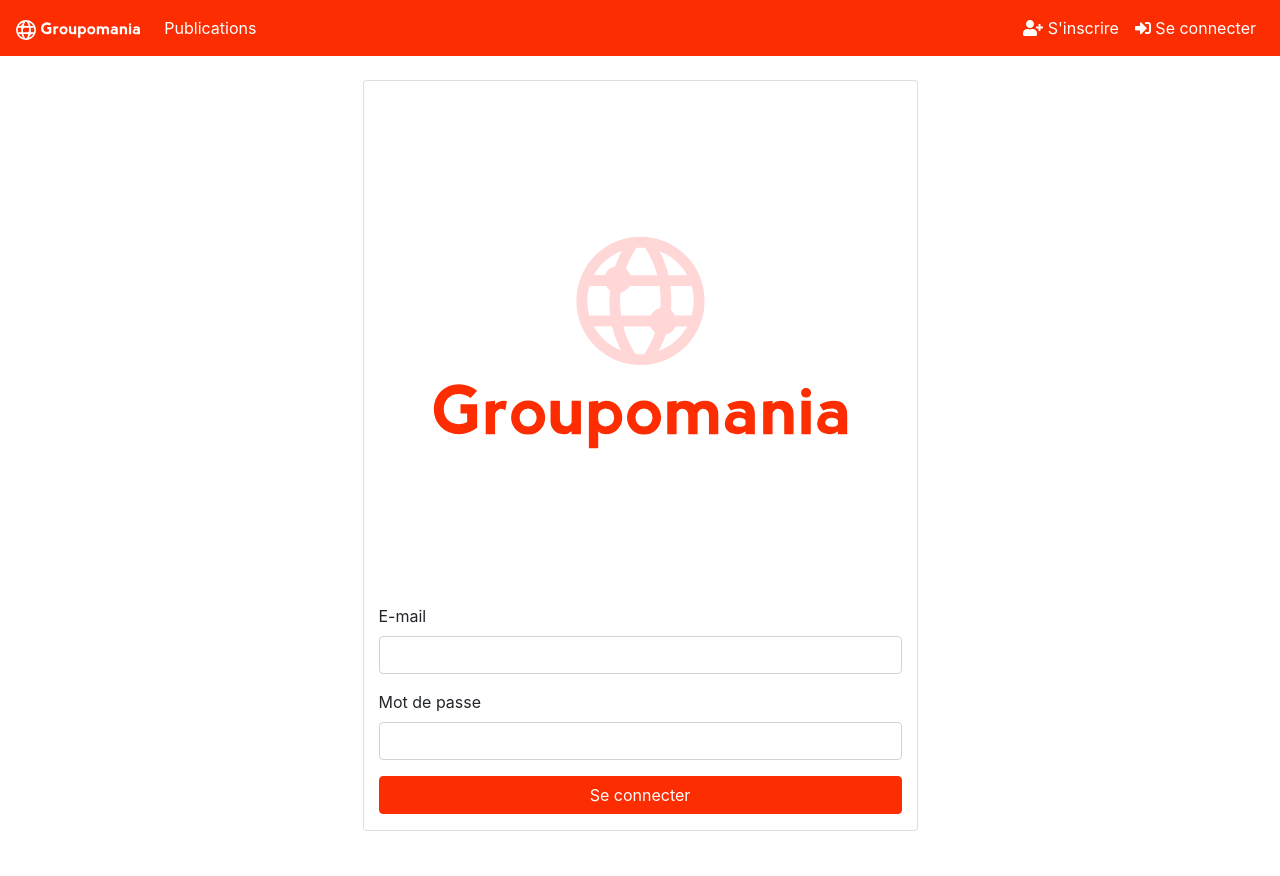
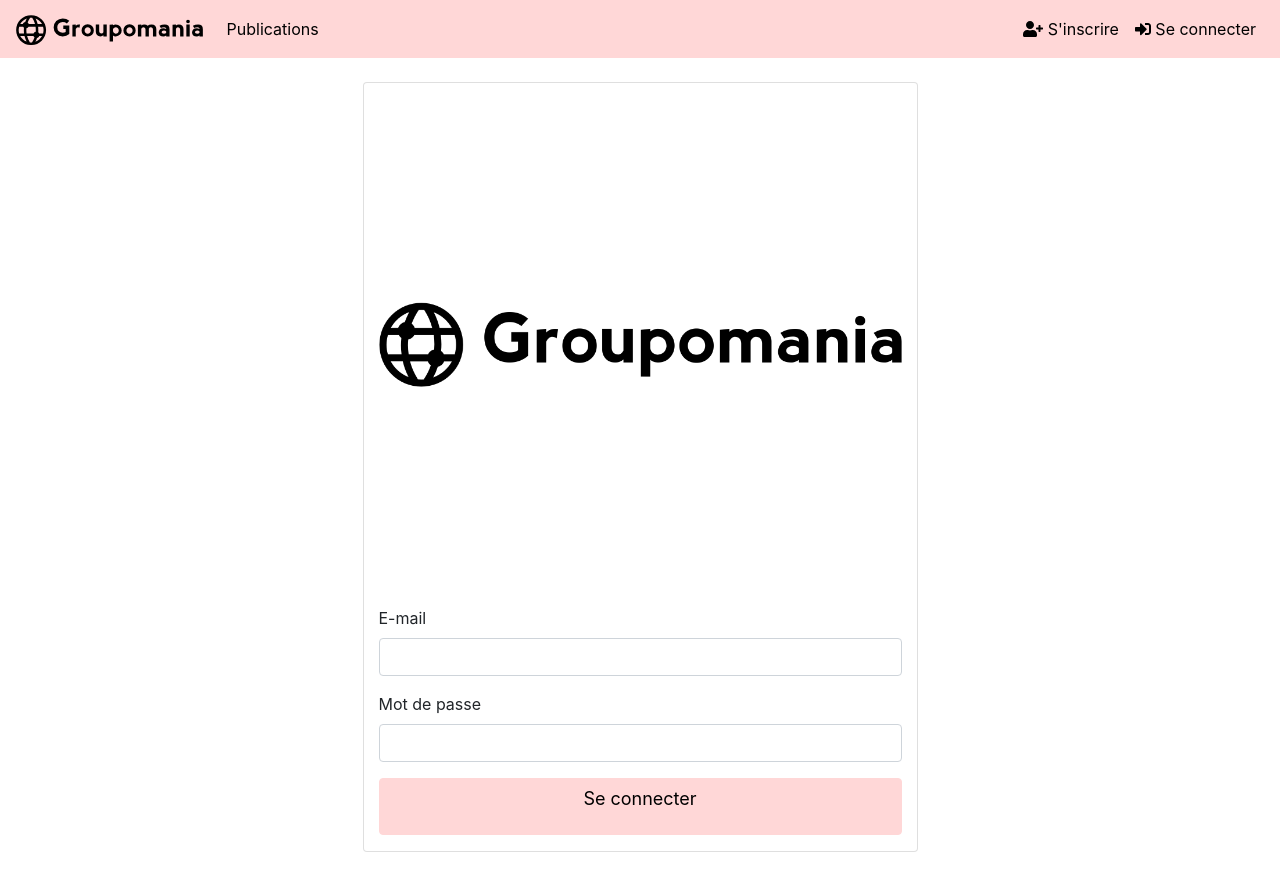
Before and after one commit to Andriatsimaniry/ReseauGroupomania, a Vue app in the folder frontend/: page /login in a window 1280 px wide. Before the commit the page ends 855 px from the top, so only its background shows below. Built offline with nearby package versions, Linux system fonts and the light colour scheme.

Commit message:
Maj WCAG

```diff
--- a/frontend/src/App.vue
+++ b/frontend/src/App.vue
@@ -2,7 +2,7 @@
   <div>
     <nav class="navbar navbar-expand">
       <a class="navbar-brand">
-        <img src="./assets/icon-left-font-monochrome-white.svg" />
+        <img src="./assets/icon-left-font-monochrome-black.svg" />
       </a>
       <div class="navbar-nav mr-auto">
         <li class="nav-item">
@@ -81,13 +81,13 @@ export default {
 
 <style scoped>
 .navbar {
-  background: #fd2d02;
+  background: #ffd7d7;
 }
 a.nav-link {
-  color: white;
+  color: #000000;
   cursor: pointer;
 }
 a.navbar-brand img {
-  height: 20px;
+  height: 30px;
 }
 </style>
--- a/frontend/src/components/Comment.vue
+++ b/frontend/src/components/Comment.vue
@@ -175,11 +175,11 @@ export default {
   margin: auto;
 }
 .comment-container {
-  border: 1px solid lightgray;
+  border: 1px solid #838181;
   border-radius: 3px;
 }
 .date-creation {
-  color: gray;
+  color:#000;
   font-size: 12px;
 }
 .comment-header {
@@ -191,4 +191,14 @@ export default {
 .thumbs-up {
   color: green;
 }
+.btn-danger {
+  background-color: #A72532 !important;
+}
+.btn-success {
+  background-color: #1A612A !important;
+}
+.comment-button{
+  color: #1A612A !important;
+
+}
 </style>
--- a/frontend/src/components/CreatePost.vue
+++ b/frontend/src/components/CreatePost.vue
@@ -143,4 +143,7 @@ export default {
 .preview {
   max-width: 200px;
 }
+.btn-success {
+  background-color: #1A612A !important;
+}
 </style>
--- a/frontend/src/components/Login.vue
+++ b/frontend/src/components/Login.vue
@@ -1,7 +1,7 @@
 <template>
   <div class="d-flex justify-content-center">
     <div class="card card-container col-12 col-sm-6">
-      <img id="profile-img" src="../assets/logo.svg" class="profile-img-card" />
+      <img id="profile-img" src="../assets/icon-left-font-monochrome-black.png" class="profile-img-card" />
       <Form @submit="handleLogin" :validation-schema="schema">
         <div class="form-group">
           <label for="email">E-mail</label>
@@ -19,7 +19,7 @@
               v-show="loading"
               class="spinner-border spinner-border-sm"
             ></span>
-            <span>Se connecter</span>
+            <p>Se connecter</p>
           </button>
         </div>
         <div class="form-group">
@@ -90,8 +90,8 @@ export default {
 
 <style scoped>
 .btn-primary {
-  background-color: #fd2d02;
-  border-color: #fd2d02;
+  background-color: #ffd7d7;
+  border-color: #ffd7d7;
 }
 .btn-primary:hover,
 .btn-primary:focus,
@@ -103,7 +103,11 @@ export default {
   box-shadow: 0 0 0 0.2rem rgb(255 215 215 / 50%);
 }
 .error-feedback {
-  color: red;
+  color: #A72532;
   font-size: 12px;
 }
+p {
+  color: #000;
+  font-size: 18px;
+}
 </style>
--- a/frontend/src/components/Post.vue
+++ b/frontend/src/components/Post.vue
@@ -305,20 +305,20 @@ export default {
 
 <style scoped>
 .date-creation {
-  color: gray;
+  color: #000;
   font-size: 12px;
 }
 .post-header {
   background-color: #ffd7d7;
 }
 .thumbs-down {
-  color: red;
+  color: #A72532;
 }
 .thumbs-up {
-  color: blue;
+  color: #1A612A;
 }
 .comment-section {
-  border: 1px lightgray solid;
+  border: 1px #838181 solid;
   margin: 1rem;
   border-radius: 16px;
   padding: 0 12px;
@@ -333,7 +333,7 @@ textarea:focus-visible {
 .comment-button {
   background-color: transparent;
   border: none;
-  color: green;
+  color: #1A612A !important;
 }
 .comment-button:hover {
   color: darkgreen;
@@ -342,4 +342,10 @@ textarea:focus-visible {
 img {
   max-width: 100%;
 }
+.btn-danger {
+  background-color: #A72532 !important;
+}
+.btn-success {
+  background-color: #1A612A !important;
+}
 </style>
--- a/frontend/src/components/PostsList.vue
+++ b/frontend/src/components/PostsList.vue
@@ -64,7 +64,7 @@ export default {
   margin: auto;
 }
 .post-container {
-  border: 1px solid lightgray;
+  border: 1px solid #838181;
   border-radius: 3px;
 }
 </style>
--- a/frontend/src/components/Profile.vue
+++ b/frontend/src/components/Profile.vue
@@ -227,4 +227,7 @@ export default {
 ul {
   list-style-type: none;
 }
+.jumbotron{
+  background-color: #F8FAFC !important;
+}
 </style>
--- a/frontend/src/components/Register.vue
+++ b/frontend/src/components/Register.vue
@@ -1,7 +1,7 @@
 <template>
   <div class="d-flex justify-content-center">
     <div class="card card-container col-12 col-sm-6">
-      <img id="profile-img" src="../assets/logo.svg" class="profile-img-card" />
+      <img id="profile-img" src="../assets/icon-left-font-monochrome-black.png" class="profile-img-card" />
       <Form @submit="handleRegister" :validation-schema="schema">
         <div v-if="!successful">
           <div class="form-group">
@@ -26,7 +26,7 @@
                 v-show="loading"
                 class="spinner-border spinner-border-sm"
               ></span>
-              S'inscrire
+              <p>S'inscrire</p>
             </button>
           </div>
         </div>
@@ -127,8 +127,8 @@ export default {
 
 <style scoped>
 .btn-primary {
-  background-color: #fd2d02;
-  border-color: #fd2d02;
+  background-color: #ffd7d7;
+  border-color: #ffd7d7;
 }
 .btn-primary:hover,
 .btn-primary:focus,
@@ -140,7 +140,12 @@ export default {
   box-shadow: 0 0 0 0.2rem rgb(255 215 215 / 50%);
 }
 .error-feedback {
-  color: red;
+  color: #000;
   font-size: 12px;
 }
+p{
+  color: #000;
+  font-size: 18px;
+}
+
 </style>
--- a/frontend/src/components/UserCard.vue
+++ b/frontend/src/components/UserCard.vue
@@ -82,7 +82,7 @@ export default {
 </script>
    <style>
 .date-creation {
-  color: lightgray;
+  color: #000;
   font-size: 12px;
 }
 </style>
--- a/frontend/src/components/UserList.vue
+++ b/frontend/src/components/UserList.vue
@@ -58,7 +58,14 @@ export default {
   margin: auto;
 }
 .user-card {
-  border: 1px solid lightgray;
+  border: 1px solid #838181;
   border-radius: 3px;
 }
+.btn-danger {
+  background-color: #A72532 !important;
+}
+.btn-success {
+  background-color: #1A612A !important;
+}
+
 </style>
```
Also changed, not shown: frontend/src/assets/icon-left-font-monochrome-black.png (added), frontend/src/assets/icon-left-font-monochrome-black.svg (added).
